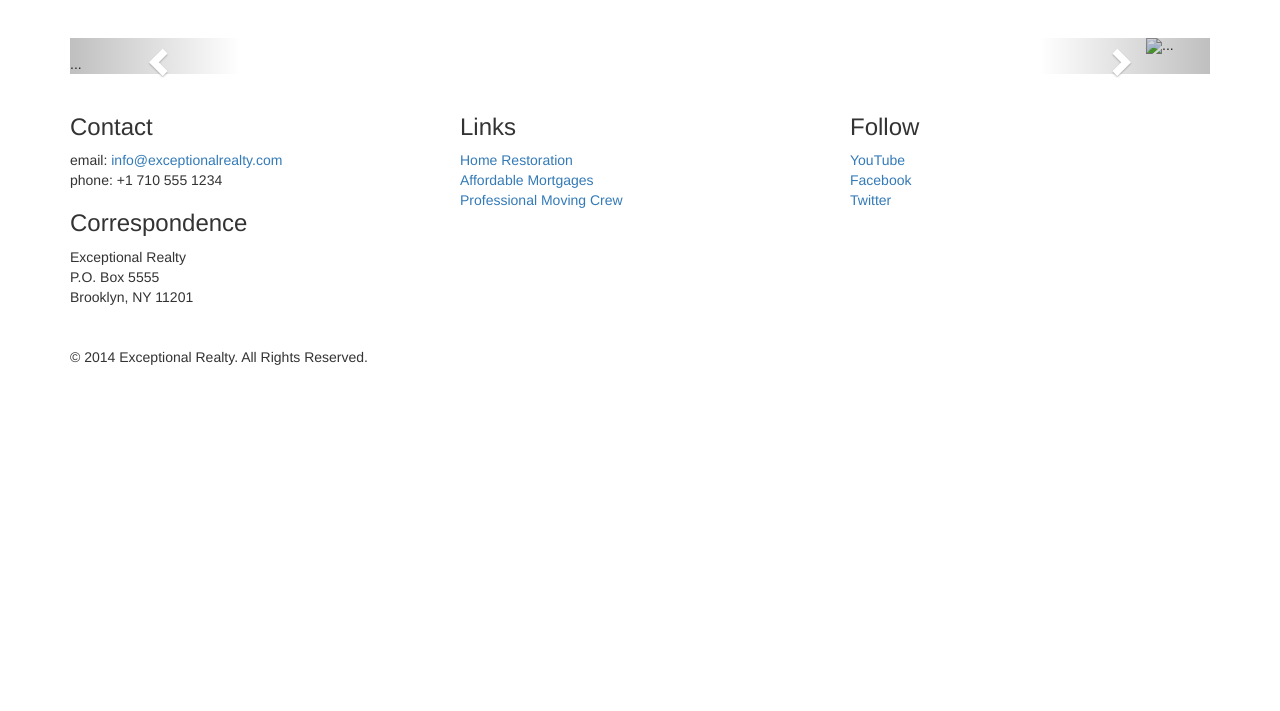
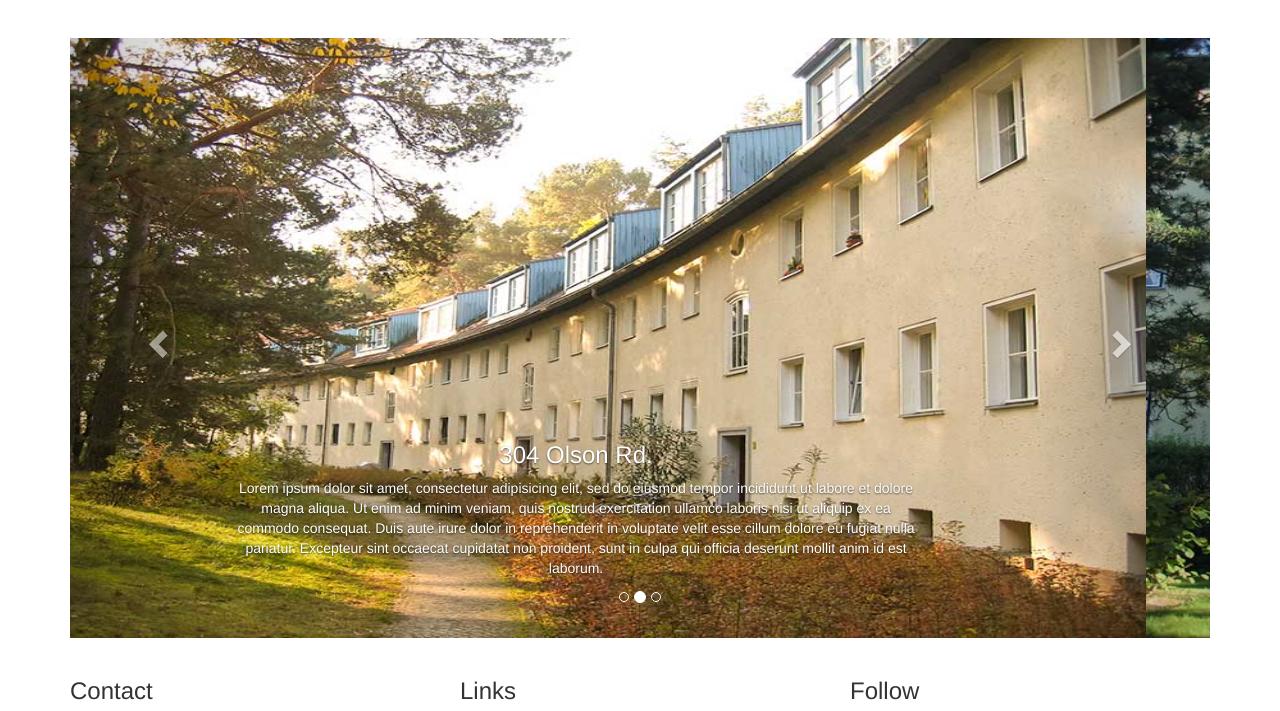
Before and after one commit to lasttruth/exceptional-realty-bootstrapped, a plain HTML site: page new-properties.html in a window 1280 px wide. Shown: the part 54-765 px from the top of the page. Drawn offline with nearby package versions, Linux system fonts and the light colour scheme.

Commit message:
add images and size adjustmets to carousel

```diff
--- a/css/style.css
+++ b/css/style.css
@@ -7,3 +7,33 @@ img, video, audio, iframe, table, form {
 .row {
   margin-bottom: 20px;
 }
+
+/*/////// Carousel Styles ///////*/
+
+#carousel-example-generic .item img {
+  height: auto;
+}
+
+.carousel-caption p {
+  display: none;
+}
+
+@media only screen and (min-width: 768px) {
+  #carousel-example-generic .item img {
+    height: 384px;
+  }
+}
+
+@media only screen and (min-width: 992px) {
+  #carousel-example-generic .item img {
+    height: 496px;
+  }
+  .carousel-caption p {
+    display: block;
+}
+
+@media only screen and (min-width: 1200px) {
+  #carousel-example-generic .item img {
+    height: 600px;
+  }
+}
--- a/new-properties.html
+++ b/new-properties.html
@@ -75,19 +75,20 @@
         <div class="carousel-inner" role="listbox">
 
           <div class="item active">
-            <img src="..." alt="...">
+            <img src="images/new-1.jpg" alt="304 Olson Rd.">
             <div class="carousel-caption">
-              ...
+              <h3>304 Olson Rd.</h3>
+              <p>Lorem ipsum dolor sit amet, consectetur adipisicing elit, sed do eiusmod tempor incididunt ut labore et dolore magna aliqua. Ut enim ad minim veniam, quis nostrud exercitation ullamco laboris nisi ut aliquip ex ea commodo consequat. Duis aute irure dolor in reprehenderit in voluptate velit esse cillum dolore eu fugiat nulla pariatur. Excepteur sint occaecat cupidatat non proident, sunt in culpa qui officia deserunt mollit anim id est laborum.</p>
             </div>
           </div>
 
           <div class="item">
-            <img src="..." alt="...">
+            <img src="images/new-2.jpg" alt="9872 Freemont Dr.">
             <div class="carousel-caption">
-              ...
+              <h3>9872 Freemont Dr.</h3>
+              <p>Lorem ipsum dolor sit amet, consectetur adipisicing elit, sed do eiusmod tempor incididunt ut labore et dolore magna aliqua. Ut enim ad minim veniam, quis nostrud exercitation ullamco laboris nisi ut aliquip ex ea commodo consequat. Duis aute irure dolor in reprehenderit in voluptate velit esse cillum dolore eu fugiat nulla pariatur. Excepteur sint occaecat cupidatat non proident, sunt in culpa qui officia deserunt mollit anim id est laborum.</p>
             </div>
           </div>
-          ...
         </div>
 
         <!-- Controls -->
```
